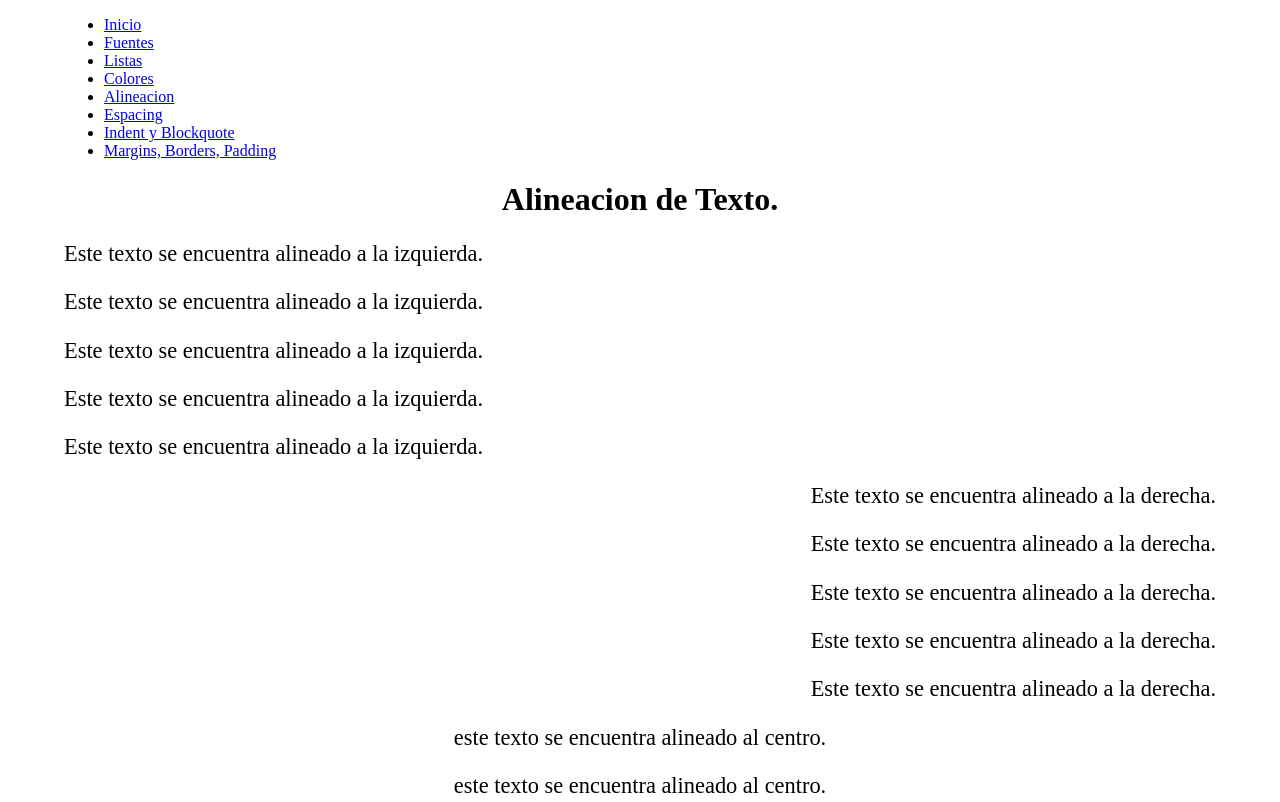
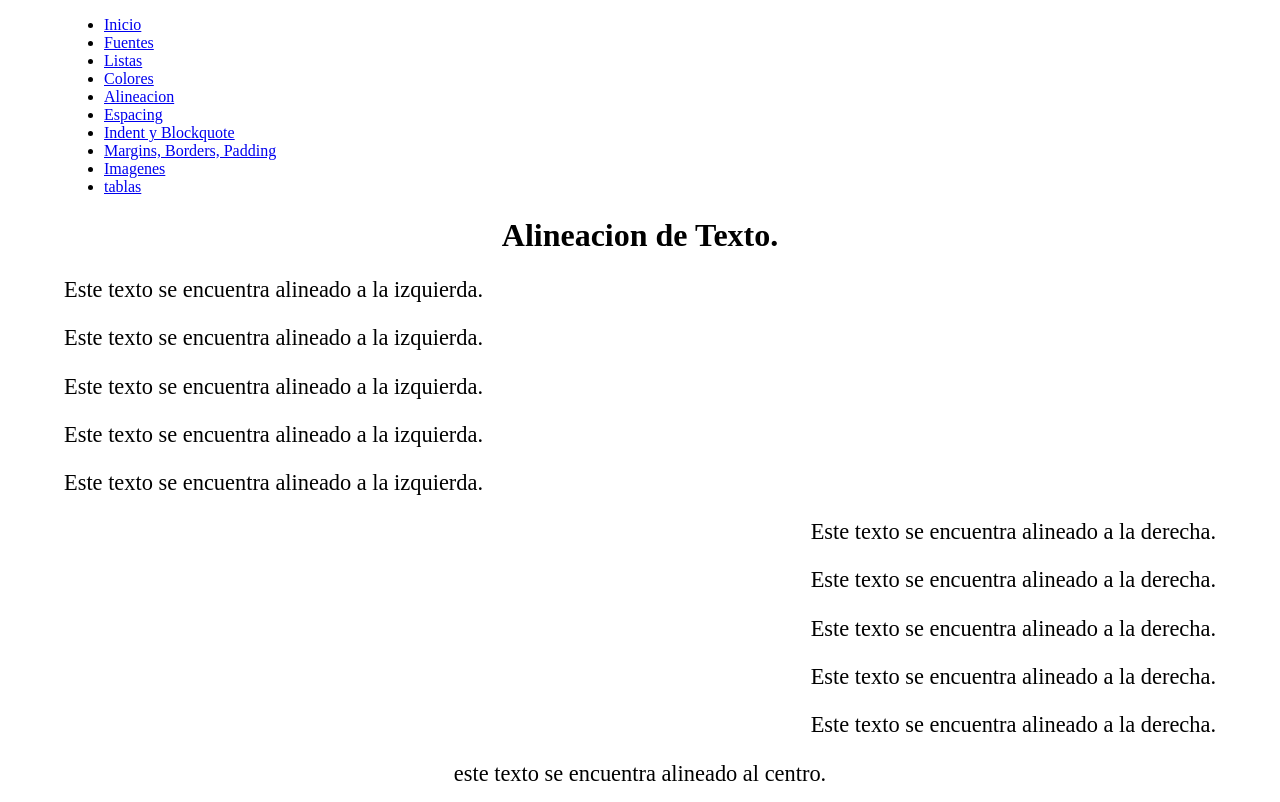
Before and after one commit to ShDigui/MiSitioWeb, a plain HTML site: page alineacion.html in a window 1280 px wide. Shown: the top 802 px of the page. Drawn offline with Linux system fonts and the light colour scheme.

Commit message:
add menu

```diff
--- a/alineacion.html
+++ b/alineacion.html
@@ -17,7 +17,8 @@
         <li><a href="espacing.html">Espacing</a></li>
         <li><a href="indent-blockquote.html">Indent y Blockquote</a></li>
         <li><a href="margin-border-pading.html">Margins, Borders, Padding</a></li>
-
+        <li><a href="imagenes.html">Imagenes</a></li>
+        <li><a href="tablas.html">tablas</a></li>
     </ul>
     <h1>Alineacion de Texto.</h1>
     <p class="alineacon-izquierda">Este texto se encuentra alineado a la izquierda.</p>
```
Also changed, not shown: colores.html (+2 -1 lines), espacing.html (+2 -1 lines), fuentes.html (+2 -1 lines), indent-blockquote.html (+2 -1 lines), index.html (+2 -1 lines), listas.html (+2 -1 lines), margin-border-pading.html (+2 -1 lines).
